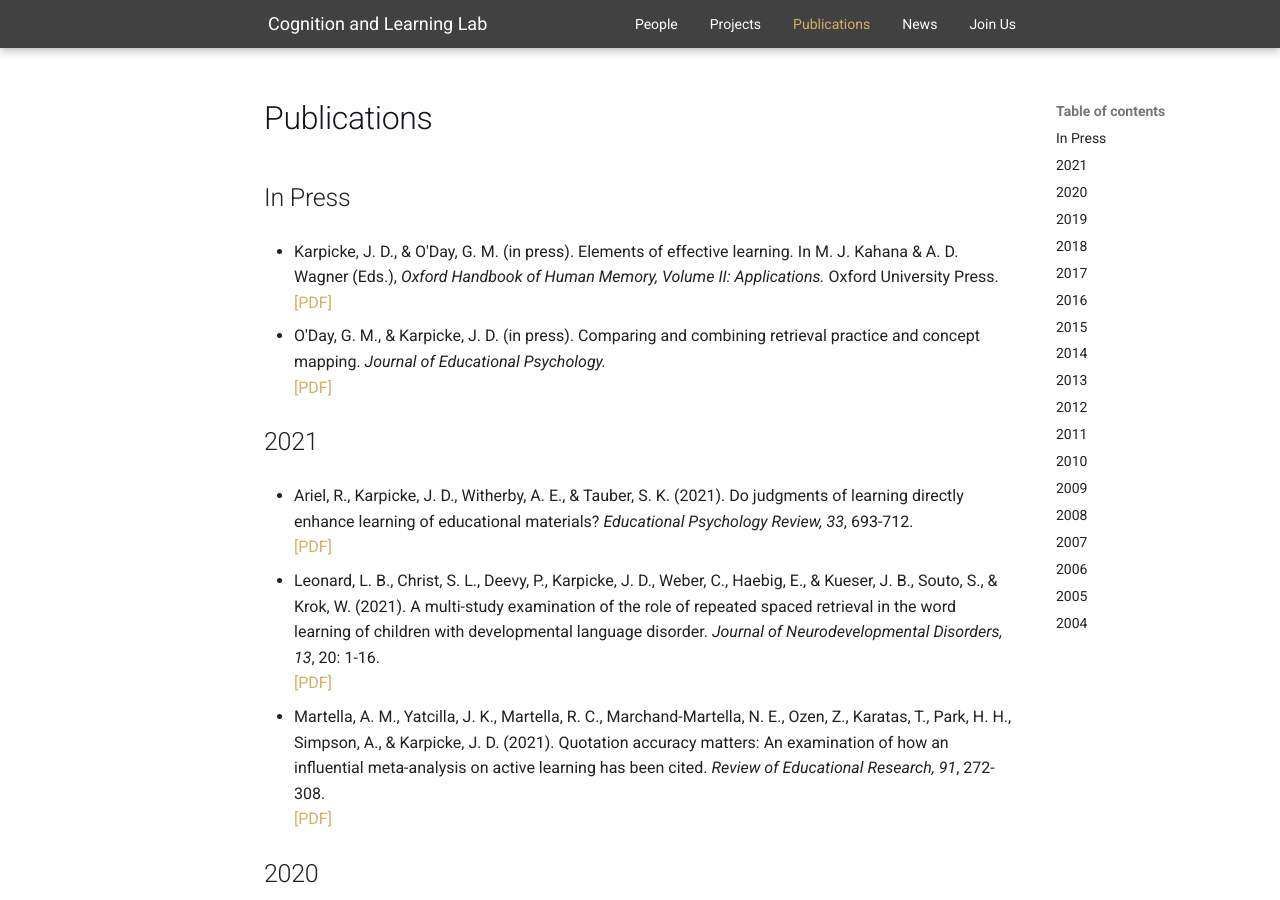
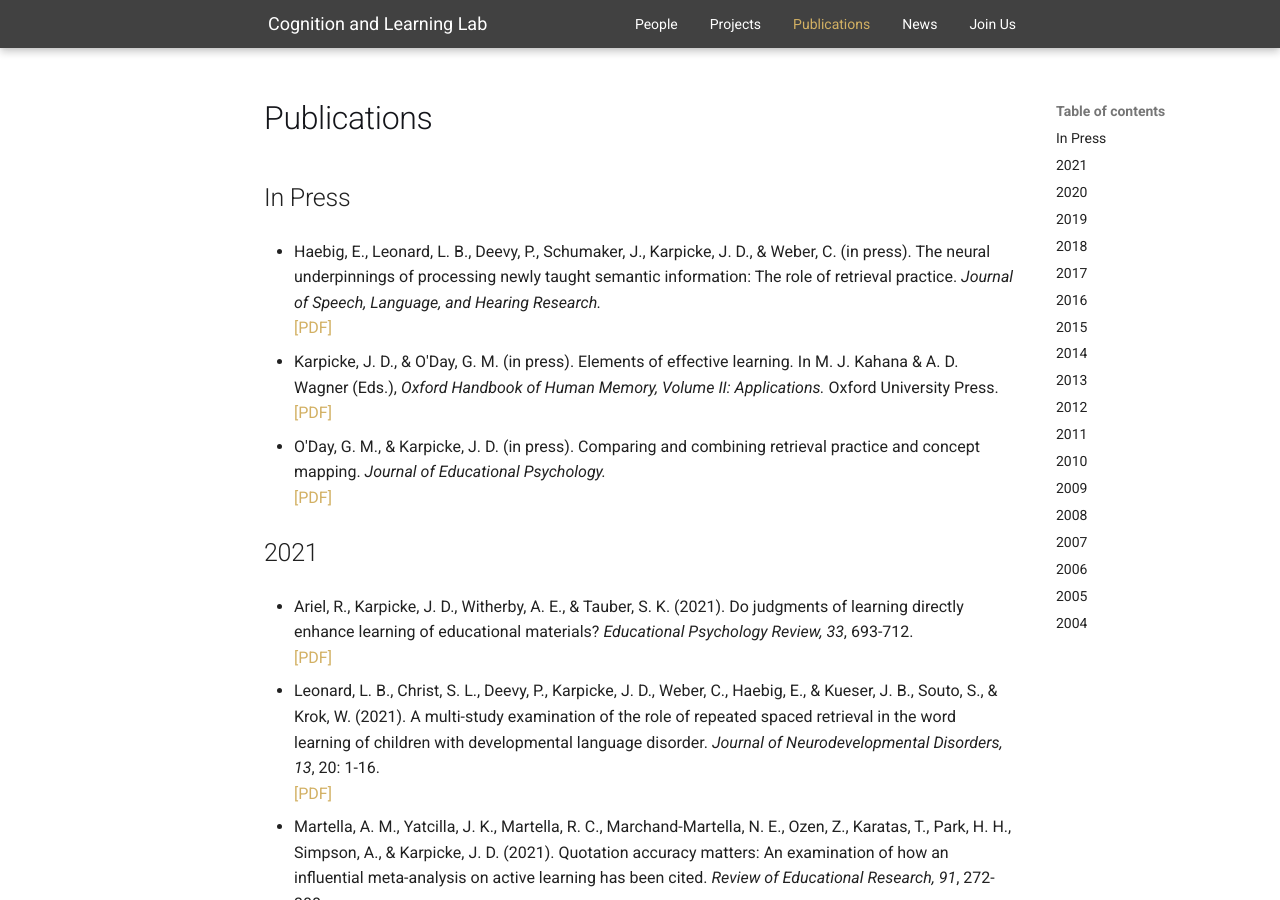
Before and after one commit to shivanya-chandra/pcllab.github.io, an MkDocs documentation site: the page built from docs/publications.md, in a window 1280 px wide and 900 px high. Built offline with MkDocs 1.6.1 and Material for MkDocs 9.7.7, drawn with Linux system fonts in a browser that asks for light colours.

Commit message:
Update publications.md

```diff
--- a/docs/publications.md
+++ b/docs/publications.md
@@ -6,6 +6,8 @@ hide:
 # Publications
 
 ## In Press
+
+- Haebig, E., Leonard, L. B., Deevy, P., Schumaker, J., Karpicke, J. D., & Weber, C. (in press). The neural underpinnings of processing newly taught semantic information: The role of retrieval practice. *Journal of Speech, Language, and Hearing Research.* <br> [[PDF]](../downloads/inpress_Haebig_et_al_JSLHR.pdf){target="_blank" rel="noreferrer"}
 
 - Karpicke, J. D., & O'Day, G. M. (in press). Elements of effective learning. In M. J. Kahana & A. D. Wagner (Eds.), *Oxford Handbook of Human Memory, Volume II: Applications.* Oxford University Press. <br> [[PDF]](../downloads/inpress_Karpicke_ODay_Oxford_Handbook.pdf){target="_blank" rel="noreferrer"}
 
```
